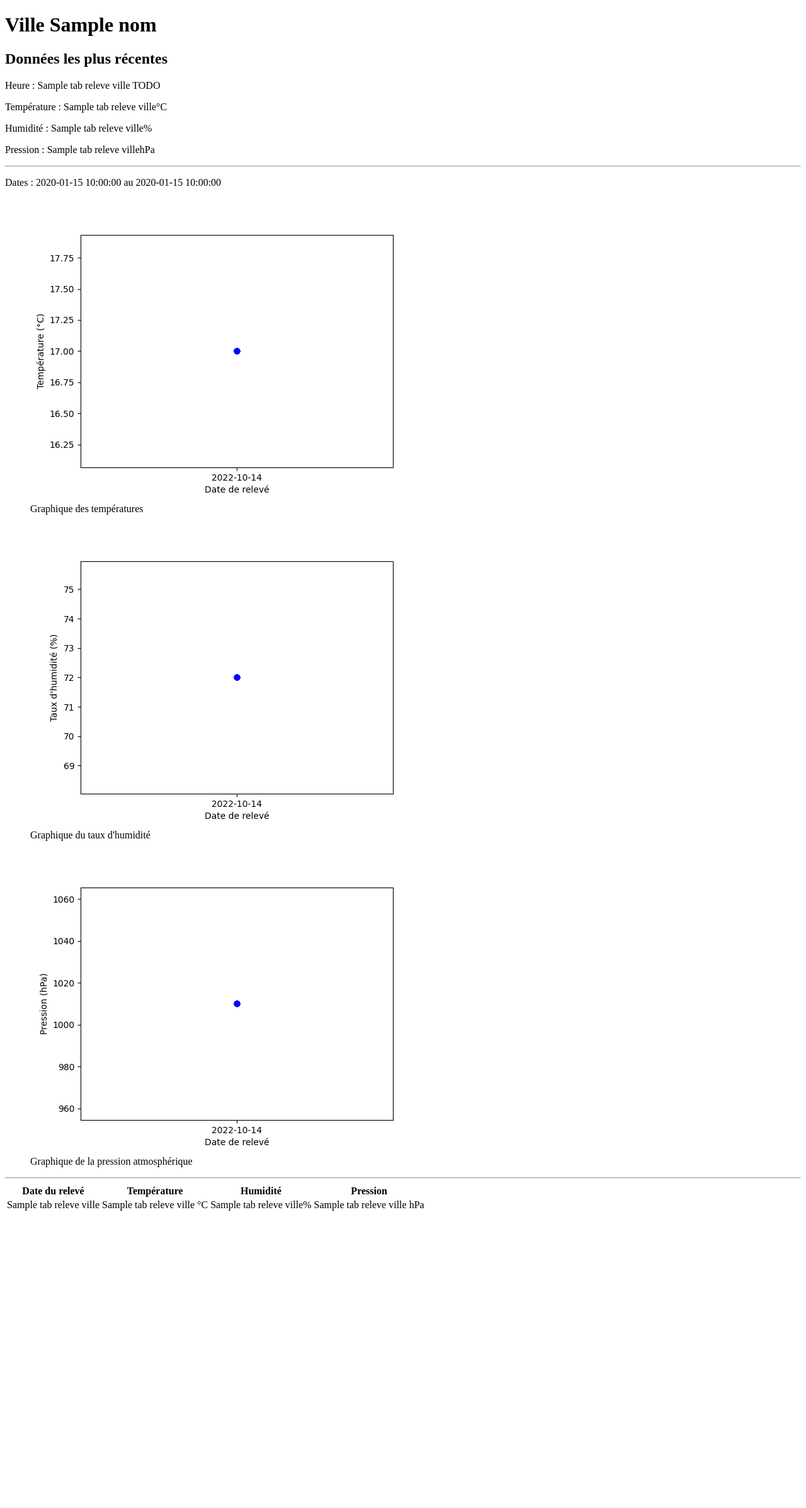
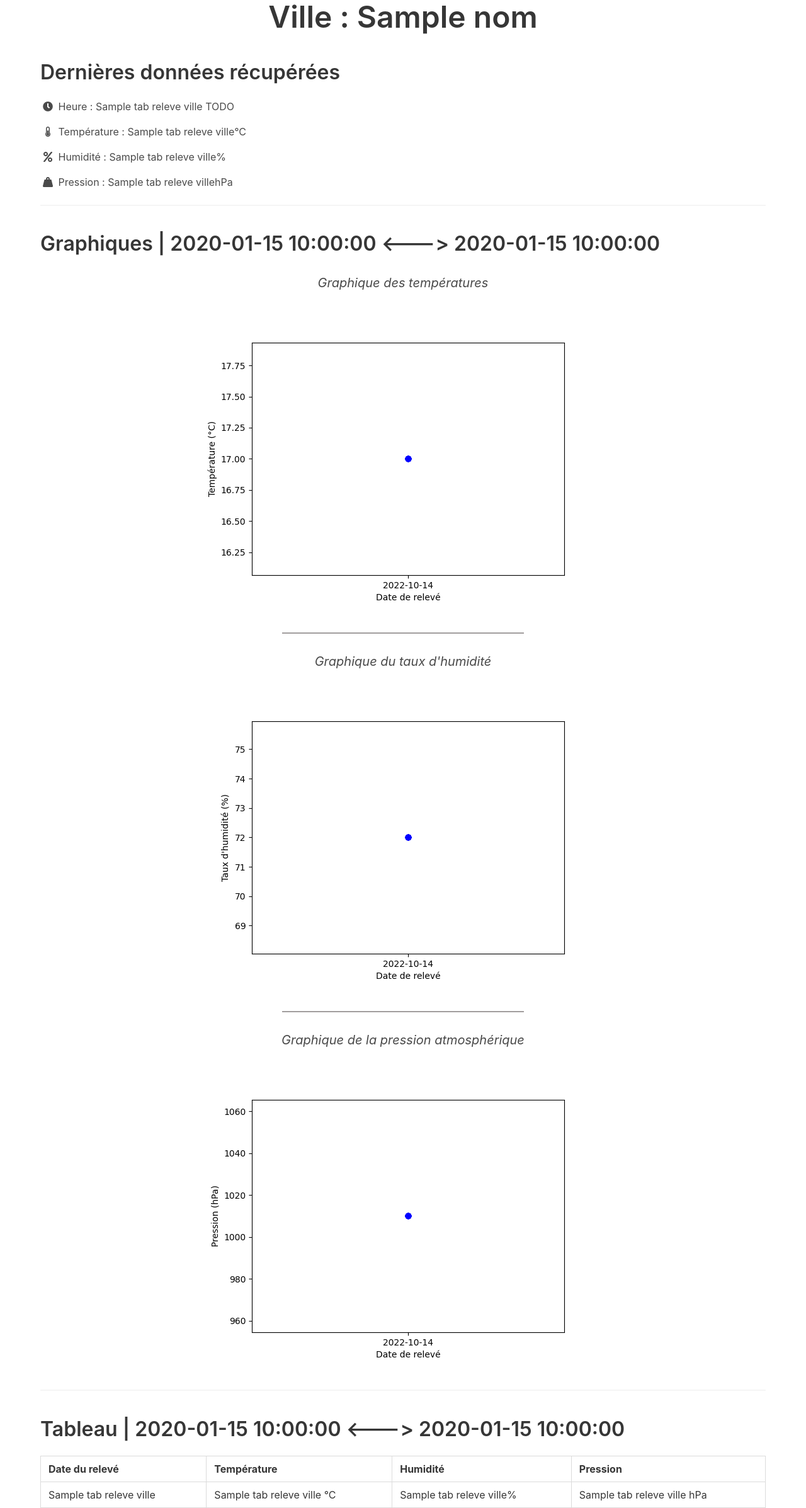
Before and after one commit to JulesBobeuf/weather-app, a Flask app: template templates/infosVille.html in a window 1280 px wide. Shown: the whole page at 63% size. Before the commit the page ends 1922 px from the top, so only its background shows below. Run offline with Flask 2, Linux system fonts and the light colour scheme; the template is opened without the code that fills it: most values are stand-ins (such as "Sample title", 1, 10 or a date in 2020).

Commit message:
Ajout du CSS

```diff
--- a/static/styles/style.css
+++ b/static/styles/style.css
@@ -0,0 +1,13 @@
+@import "https://cdn.jsdelivr.net/npm/bulma@0.9.4/css/bulma.min.css";
+@import "https://use.fontawesome.com/releases/v5.15.4/css/all.css";
+
+
+.sepGraph {
+    margin-left: 30vw;
+    margin-right: 30vw;
+    background-color: #a19d9d;
+}
+
+.figSubtitle {
+    margin-bottom: 5px;
+}
--- a/templates/infosVille.html
+++ b/templates/infosVille.html
@@ -7,39 +7,61 @@
 </head>
 <body>
 
-<h1>Ville {{ nom }}</h1>
+<div class="content">
+    <div class="container">
+        <h1 class="title is-1 has-text-centered">Ville : {{ nom }}</h1>
 
-<h2>Données les plus récentes</h2>
+        <h3 class="title is-3">Dernières données récupérées</h3>
 
-<p>Heure : {{ tabReleveVille[0][4] }} TODO</p>
-<p>Température : {{ tabReleveVille[0][1] }}°C</p>
-<p>Humidité : {{ tabReleveVille[0][2] }}%</p>
-<p>Pression : {{ tabReleveVille[0][3] }}hPa</p>
+        <p>
+            <span class="icon"><i class="fas fa-clock"></i></span>
+            Heure : {{ tabReleveVille[0][4] }} TODO
+        </p>
+        <p>
+            <span class="icon"><i class="fas fa-thermometer-half"></i></span>
+            Température : {{ tabReleveVille[0][1] }}°C
+        </p>
+        <p>
+            <span class="icon"><i class="fas fa-percent"></i></span>
+            Humidité : {{ tabReleveVille[0][2] }}%
+        </p>
+        <p>
+            <span class="icon"><i class="fas fa-weight-hanging"></i></span>
+            Pression : {{ tabReleveVille[0][3] }}hPa
+        </p>
 
         <hr>
 
-<p>Dates : {{ dateDebut }} au {{ dateFin }}</p>
-<figure>
+        <h3 class="title is-3">Graphiques | {{ dateDebut }} <---> {{ dateFin }}</h3>
+
+        <figure class="is-centered">
+            <figcaption class="subtitle has-text-centered is-5 graphSubtitle">Graphique des températures</figcaption>
             <img src="{{ url_for('static', filename='/images/visualisation/temperatures.png') }}"
                  alt="graphique temperatures">
-    <figcaption>Graphique des températures</figcaption>
         </figure>
 
-<figure>
+        <hr class="sepGraph">
+
+        <figure class="is-centered">
+            <figcaption class="subtitle has-text-centered is-5 graphSubtitle">Graphique du taux d'humidité</figcaption>
             <img src="{{ url_for('static', filename='/images/visualisation/humidite.png') }}"
                  alt="graphique taux humidite">
-    <figcaption>Graphique du taux d'humidité</figcaption>
         </figure>
 
-<figure>
+        <hr class="sepGraph">
+
+        <figure class="is-centered">
+            <figcaption class="subtitle has-text-centered is-5 graphSubtitle">Graphique de la pression atmosphérique
+            </figcaption>
             <img src="{{ url_for('static', filename='/images/visualisation/pression.png') }}"
                  alt="graphique pression atmospherique">
-    <figcaption>Graphique de la pression atmosphérique</figcaption>
         </figure>
 
         <hr>
 
-<table>
+        <h3 class="title is-3">Tableau | {{ dateDebut }} <---> {{ dateFin }}</h3>
+
+        <table class="table is-bordered is-striped is-hoverable is-fullwidth">
             <thead>
             <tr>
                 <th>Date du relevé</th>
@@ -61,5 +83,7 @@
             </tbody>
         </table>
 
+    </div>
+</div>
 </body>
 </html>
```
Also changed, not shown: templates/form.html (+27 -21 lines). Lines whose indentation alone changed are shown as unchanged.
